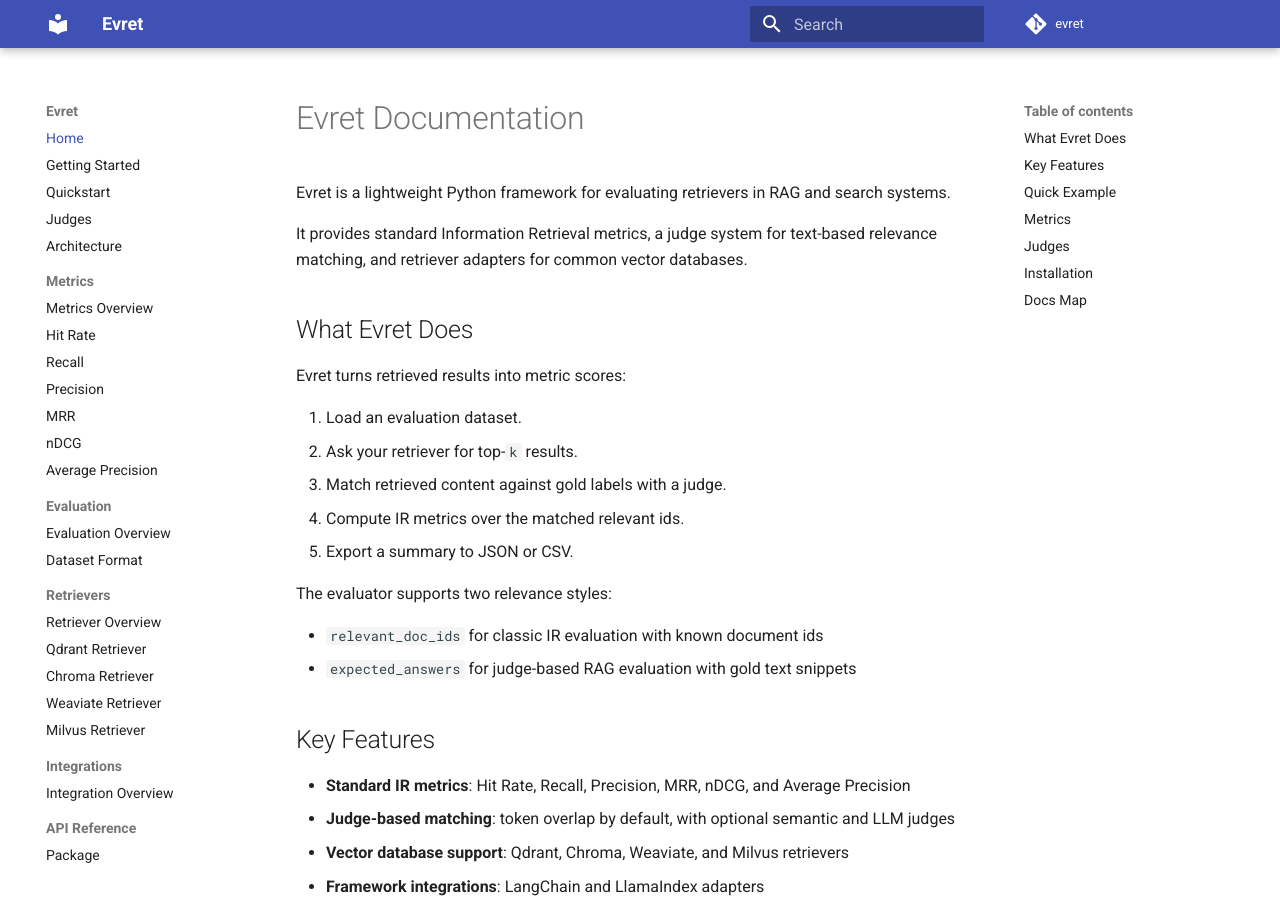
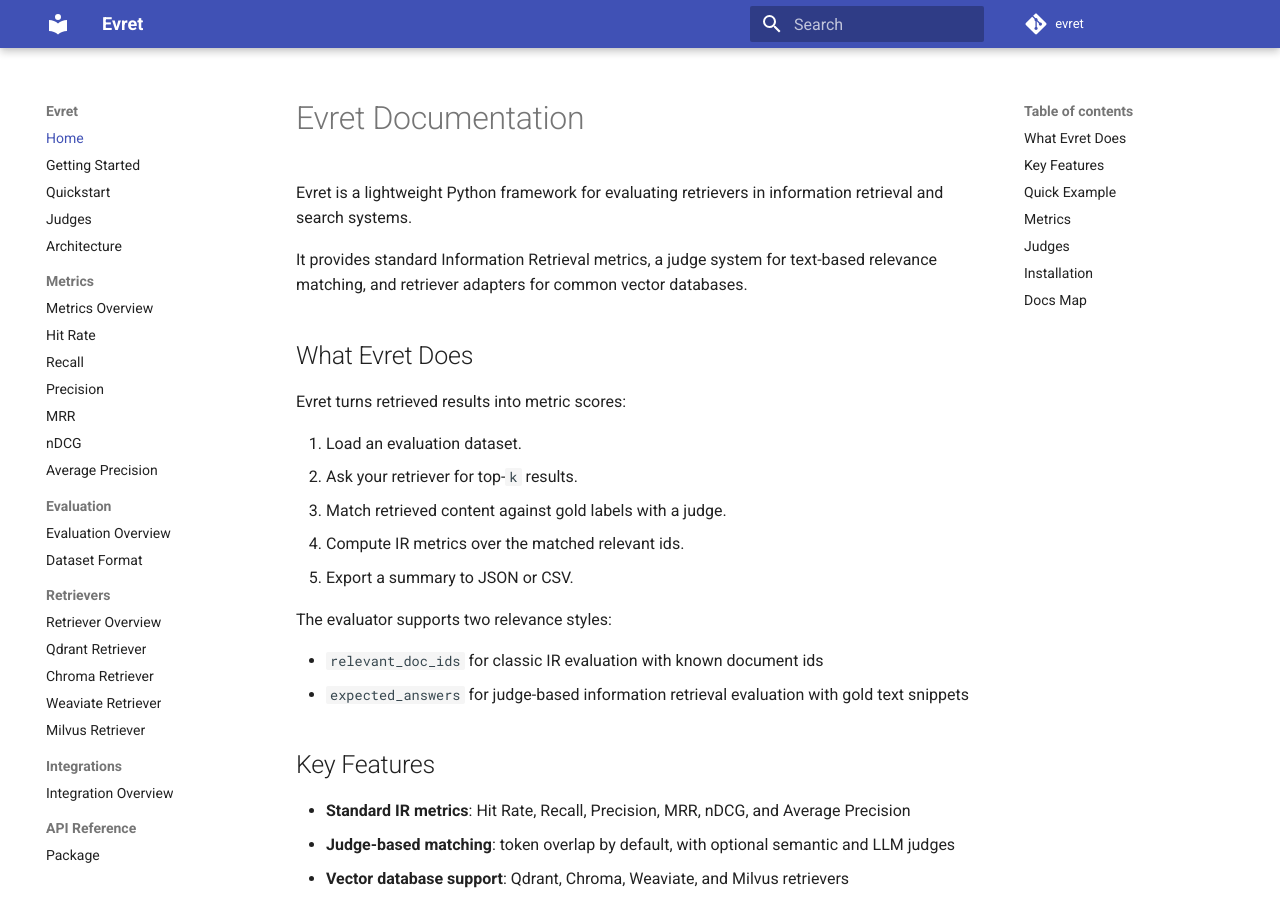
Before and after one commit to kaivid-labs/evret, an MkDocs documentation site: the page built from docs/index.md, in a window 1280 px wide and 900 px high. Built offline with MkDocs 1.6.1 and Material for MkDocs 9.7.7, drawn with Linux system fonts in a browser that asks for light colours; comment, search, counter and statistics services are not loaded.

```diff
--- a/docs/index.md
+++ b/docs/index.md
@@ -1,6 +1,6 @@
 # Evret Documentation
 
-Evret is a lightweight Python framework for evaluating retrievers in RAG and search systems.
+Evret is a lightweight Python framework for evaluating retrievers in information retrieval and search systems.
 
 It provides standard Information Retrieval metrics, a judge system for text-based relevance matching, and retriever adapters for common vector databases.
 
@@ -17,7 +17,7 @@ Evret turns retrieved results into metric scores:
 The evaluator supports two relevance styles:
 
 - `relevant_doc_ids` for classic IR evaluation with known document ids
-- `expected_answers` for judge-based RAG evaluation with gold text snippets
+- `expected_answers` for judge-based information retrieval evaluation with gold text snippets
 
 ## Key Features
 
--- a/mkdocs.yml
+++ b/mkdocs.yml
@@ -1,5 +1,5 @@
 site_name: Evret
-site_description: Retriever evaluation framework for Information retreival and search systems
+site_description: Retriever evaluation framework for Information retrieval and search systems
 site_url: https://kaivid-labs.github.io/evret/
 repo_name: evret
 repo_url: https://github.com/kaivid-labs/evret
```
Also changed, not shown: README.md (+3 -3 lines), docs/integrations/overview.md (+1 -1 lines), docs/metrics/hit-rate.md (+1 -1 lines), docs/retrievers/chroma.md (+1 -1 lines).
